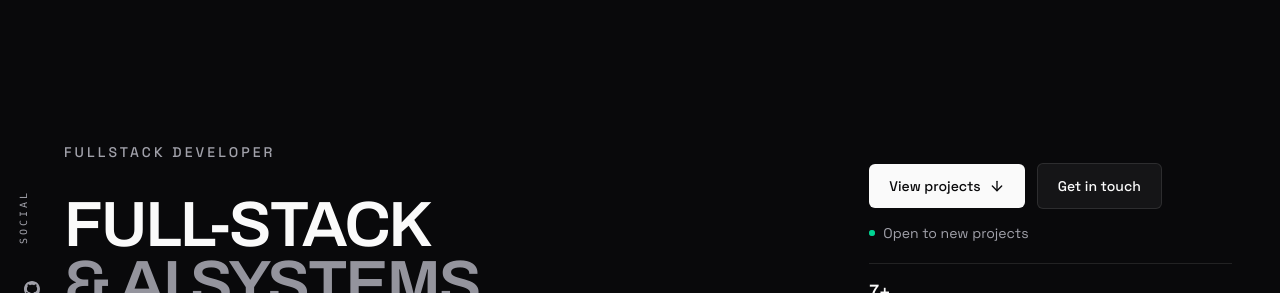
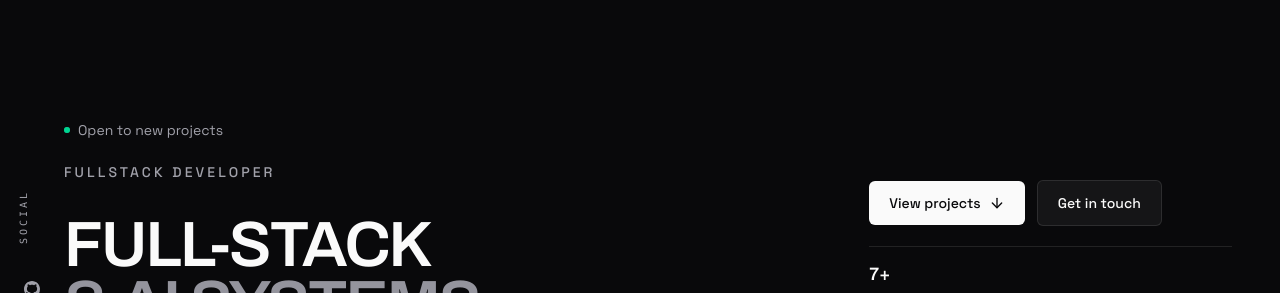
Before and after one commit to KenKenLim07/portfolio, a Next.js app: page / in a window 1280 px wide. Shown: the part 100-393 px from the top of the page. Built offline with nearby package versions, Linux system fonts and the light colour scheme; no server answers.

Commit message:
remove line horizontal in each section

```diff
--- a/src/components/AboutSection.tsx
+++ b/src/components/AboutSection.tsx
@@ -6,7 +6,7 @@ import { AnimatedItem, AnimatedSection } from "@/components/ui/AnimatedSection";
 
 export function AboutSection() {
   return (
-    <Section id="about" className="border-t border-border">
+    <Section id="about">
       <SectionHeading label="" title="About Me" description={ABOUT.lead} />
 
       <AnimatedSection delay={0.15} className="mb-14 md:mb-20">
--- a/src/components/ContactSection.tsx
+++ b/src/components/ContactSection.tsx
@@ -40,7 +40,7 @@ const links: {
 
 export function ContactSection() {
   return (
-    <Section id="contact" className="border-t border-border">
+    <Section id="contact">
       <div className="radius-panel-lg relative overflow-hidden border border-border">
         <div className="pointer-events-none absolute inset-0 glow-orb opacity-80" />
         <div className="pointer-events-none absolute inset-0 bg-gradient-to-br from-[var(--accent-from)]/20 via-transparent to-[var(--accent-to)]/15" />
--- a/src/components/HeroSection.tsx
+++ b/src/components/HeroSection.tsx
@@ -25,11 +25,16 @@ function scrollToSection(id: string) {
   el.scrollIntoView({ behavior: "smooth", block: "start" });
 }
 
-function HeroAvailability() {
+function HeroAvailability({ className }: { className?: string }) {
   const prefersReducedMotion = useGsapReducedMotion();
 
   return (
-    <p className="mt-3 flex items-center gap-2 text-xs text-muted sm:mt-3.5 sm:text-sm">
+    <p
+      className={cn(
+        "flex items-center gap-2 text-xs text-muted sm:text-sm",
+        className,
+      )}
+    >
       <span className="relative flex h-1.5 w-1.5 shrink-0">
         {!prefersReducedMotion && (
           <span className="absolute inline-flex h-full w-full animate-ping rounded-full bg-emerald-500/50 dark:bg-emerald-400/50" />
@@ -79,7 +84,6 @@ function HeroCtas({ className }: { className?: string }) {
           Get in touch
         </Link>
       </div>
-      <HeroAvailability />
     </div>
   );
 }
@@ -93,6 +97,13 @@ function HeroCopy({
 }) {
   return (
     <>
+      <HeroRevealItem
+        group="copy"
+        className={cn(compact ? "mb-3" : "mb-4 sm:mb-5")}
+      >
+        <HeroAvailability />
+      </HeroRevealItem>
+
       <HeroRevealItem
         group="copy"
         className={cn(compact ? "mb-4" : "mb-6 sm:mb-7 lg:mb-8")}
--- a/src/components/ProcessSection.tsx
+++ b/src/components/ProcessSection.tsx
@@ -7,7 +7,7 @@ import { AnimatedItem, AnimatedSection } from "@/components/ui/AnimatedSection";
 
 export function ProcessSection() {
   return (
-    <Section id="process" className="border-t border-border">
+    <Section id="process">
       <SectionHeading
         label=""
         title="How I Work"
--- a/src/components/ProjectsSection.tsx
+++ b/src/components/ProjectsSection.tsx
@@ -60,7 +60,7 @@ export function ProjectsSection() {
   );
 
   return (
-    <Section id="projects" className="border-t border-border">
+    <Section id="projects">
       <SectionHeading
         label=""
         title="Selected Projects"
--- a/src/components/TechStackSection.tsx
+++ b/src/components/TechStackSection.tsx
@@ -14,7 +14,7 @@ const groups = [
 
 export function TechStackSection() {
   return (
-    <Section id="tech-stack" className="border-t border-border">
+    <Section id="tech-stack">
       <SectionHeading
         label=""
         title="My Stack"
```
